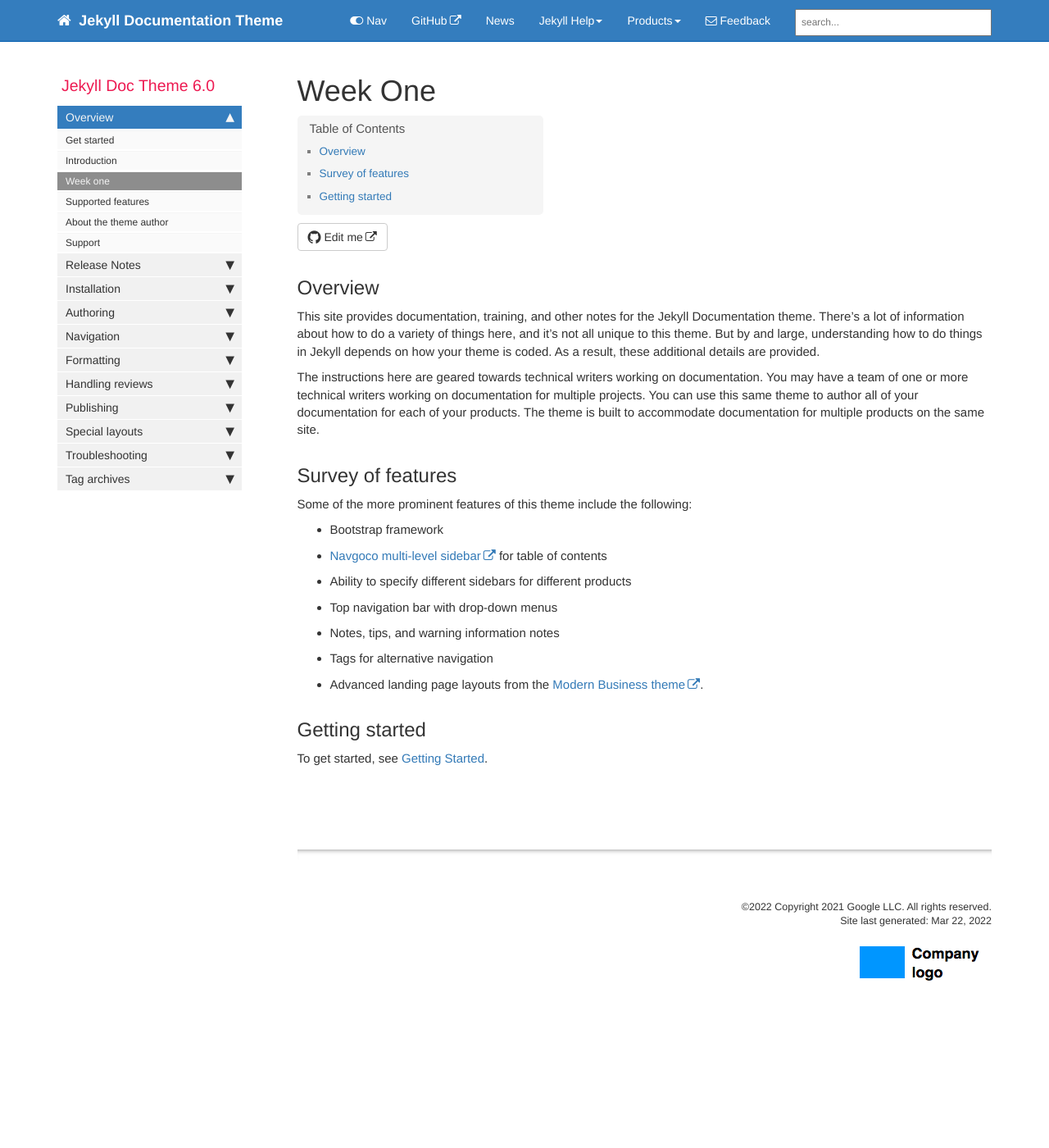
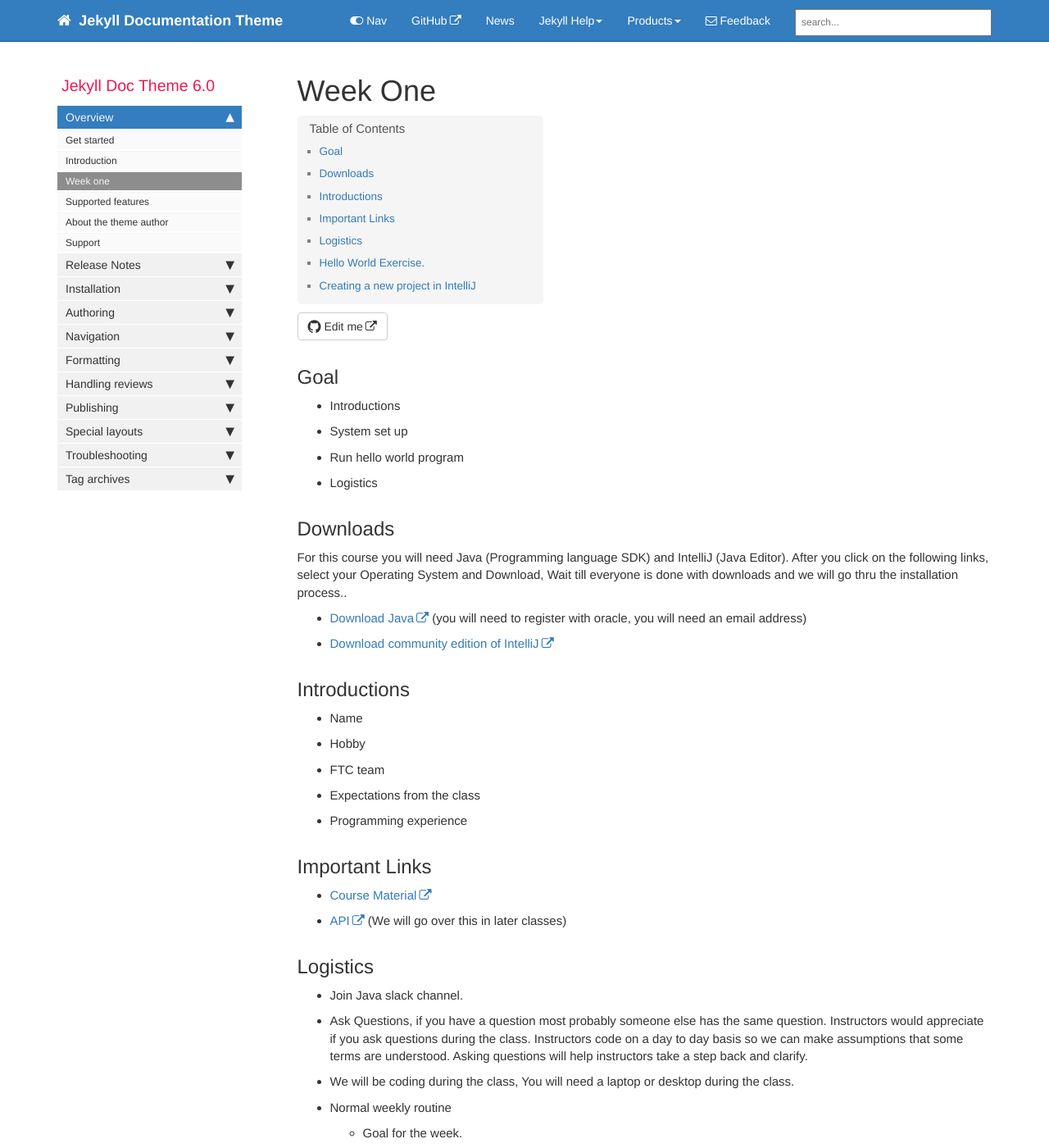
Before and after one commit to rambethina/java, a Jekyll site: the page built from pages/mydoc/mydoc_week_one.md, in a window 1280 px wide and 1400 px high. Shown: the whole window at 82% size. Built offline with Jekyll 4.4.1, drawn with Linux system fonts in a browser that asks for light colours; comment, search, counter and statistics services are not loaded; some of the changed text lies outside the part shown.

Commit message:
Add first weeks content

```diff
--- a/pages/mydoc/mydoc_week_one.md
+++ b/pages/mydoc/mydoc_week_one.md
@@ -5,26 +5,56 @@ permalink: mydoc_week_one.html
 folder: mydoc
 ---
 
-## Overview
+## Goal
 
-This site provides documentation, training, and other notes for the Jekyll Documentation theme. There's a lot of information about how to do a variety of things here, and it's not all unique to this theme. But by and large, understanding how to do things in Jekyll depends on how your theme is coded. As a result, these additional details are provided.
+* Introductions
+* System set up
+* Run hello world program
+* Logistics
 
-The instructions here are geared towards technical writers working on documentation. You may have a team of one or more technical writers working on documentation for multiple projects. You can use this same theme to author all of your documentation for each of your products. The theme is built to accommodate documentation for multiple products on the same site.
+## Downloads
+For this course you will need Java (Programming language SDK) and IntelliJ (Java Editor). After you click on the following links, select your Operating System and Download, Wait till everyone is done with downloads and we will go thru the installation process..
 
-## Survey of features
+* [Download Java](https://www.oracle.com/java/technologies/javase/javase-jdk8-downloads.html) (you will need to register with oracle, you will need an email address)
+* [Download community edition of IntelliJ](https://www.jetbrains.com/idea/download/#section=windows)
 
-Some of the more prominent features of this theme include the following:
+## Introductions
+* Name
+* Hobby
+* FTC team
+* Expectations from the class
+* Programming experience
 
-* Bootstrap framework
-* [Navgoco multi-level sidebar](http://www.komposta.net/article/navgoco) for table of contents
-* Ability to specify different sidebars for different products
-* Top navigation bar with drop-down menus
-* Notes, tips, and warning information notes
-* Tags for alternative navigation
-* Advanced landing page layouts from the [Modern Business theme](http://startbootstrap.com/template-overviews/modern-business/).
+## Important Links
 
-## Getting started
+* [Course Material](https://www.w3schools.com/java/default.asp)
+* [API](https://docs.oracle.com/javase/8/docs/api/) (We will go over this in later classes)
 
-To get started, see [Getting Started][index].
+## Logistics
 
-{% include links.html %}
+* Join Java slack channel.
+* Ask Questions, if you have a question most probably someone else has the same question. Instructors would appreciate if you ask questions during the class. Instructors code on a day to day basis so we can make assumptions that some terms are understood. Asking questions will help instructors take a step back and clarify.
+* We will be coding during the class, You will need a laptop or desktop during the class.
+* Normal weekly routine
+  * Goal for the week.
+  * Summarize last weeks content.
+  * Kahoot to test last weeks content.
+  * Talk thru previous weeks assignment.
+  * New content for the week. Course content will be broken out into sections.
+  * Exercise or Kahoot for each section.
+  * Discuss assignment for the week.
+* Office hours - Every week Thursday 4-5. If you have any questions from Tuesdays session, issues with installation, questions on home work assignment you can ask during office hours. Zoom link below.
+* You will have an assignment (coding exercise or suggested reading material) every week. For any reason if you could not complete the exercise it is suggested you complete the exercise next week. The course builds on assignments so its important to complete assignments.
+* Course Project - We will be working towards a simple eCommerce Application (similar to amazon).
+* FTC Section of course track - We will be using a simulator to test code to be deployed on the robot.
+* Important course information will be pinned to slack channel.
+
+## Hello World Exercise.
+
+## Creating a new project in IntelliJ
+
+Find IntelliJ IDEA CE (you may have an icon in your Desktop or Applications), Open it.
+
+File -> New Project
+
+Setting a hello world exercise - [Getting started in FTC](https://gm0.org/en/stable/docs/getting-started-in-ftc/index.html)
```
